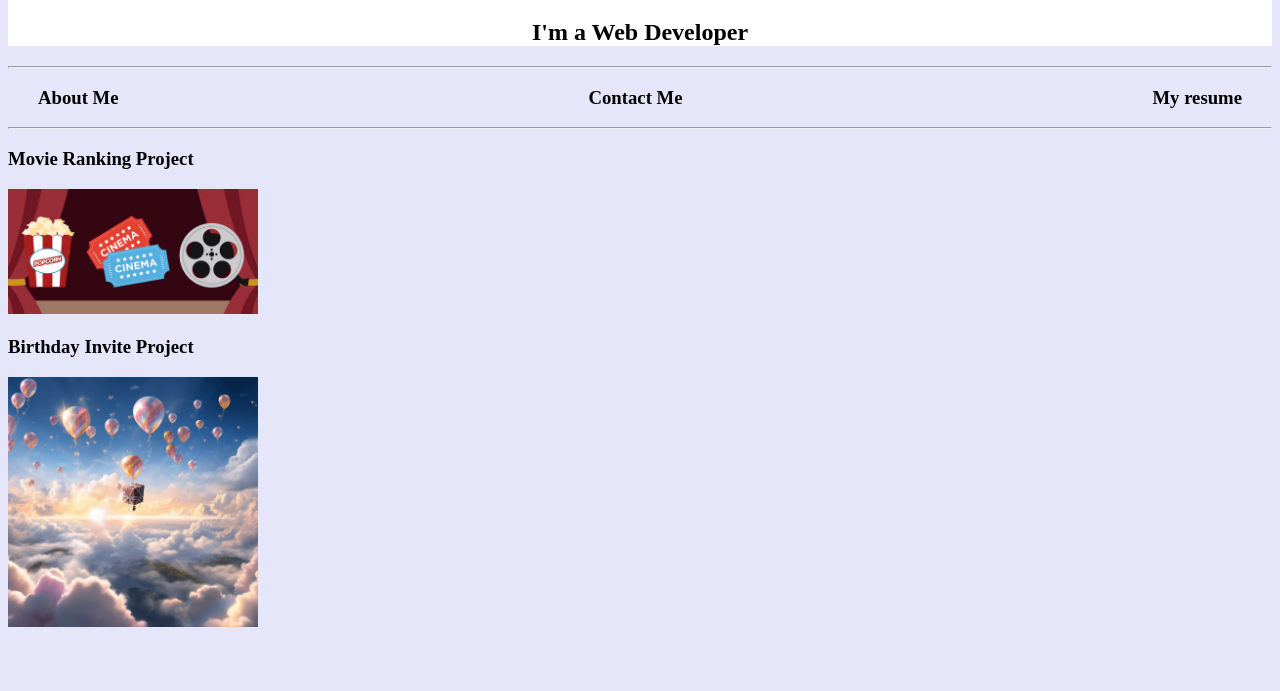
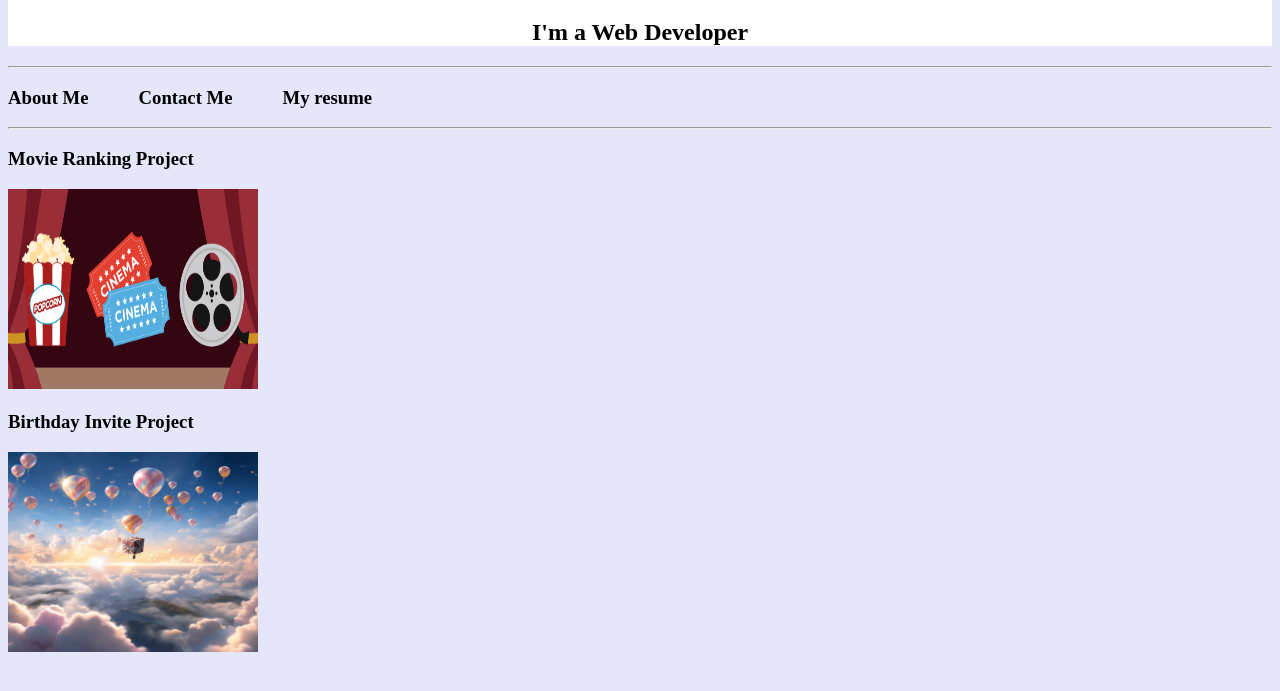
Before and after one commit to Pro-Slayer/Experiments, a plain HTML site: page html-portfolio-main/index.html in a window 1280 px wide. Shown: the part 61-752 px from the top of the page. Drawn offline with Linux system fonts and the light colour scheme.

Commit message:
Update style.css

```diff
--- a/html-portfolio-main/style.css
+++ b/html-portfolio-main/style.css
@@ -1,15 +1,15 @@
 body {
   background-color: lavender;
 }
-.navbar {
+.navbar{
   display: flex;
-  justify-content: space-between;
-  margin-left: 30px;
-  margin-right: 30px;
+  justify-content: flex-start;
+
 }
 .item {
   text-decoration: none;
   color: black;
+margin-right : 50px;
 }
 
 .head {
@@ -17,3 +17,7 @@ body {
   text-align: center;
   background-color: white;
 }
+img{
+height : 200px;
+width : 200px:
+}
```
